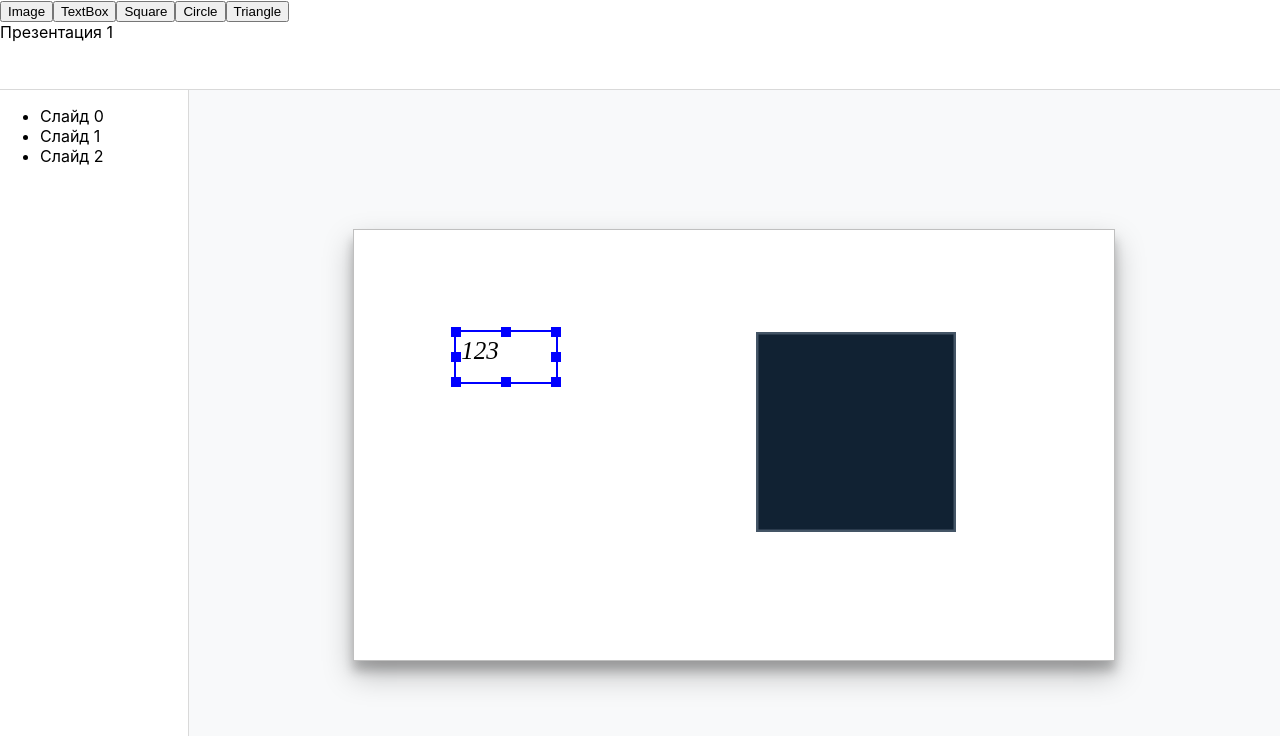
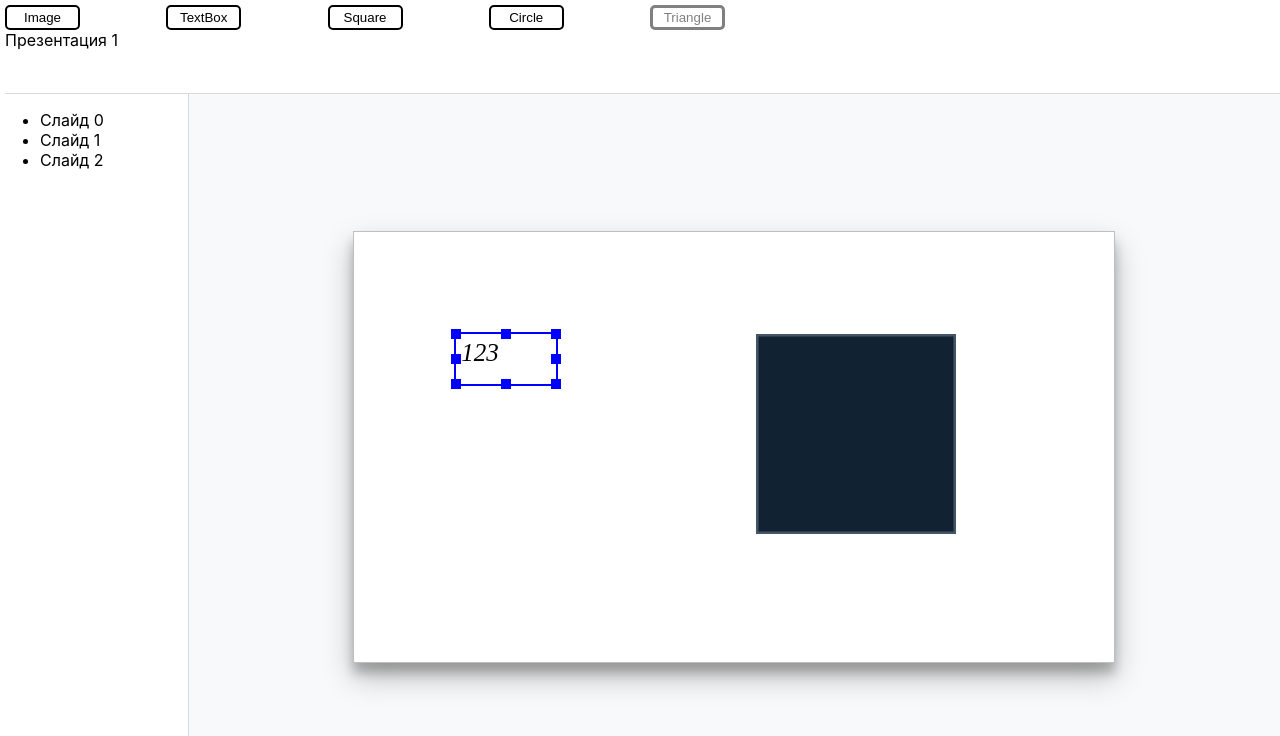
Before and after one commit to reactiven/presentationMaker, a React (Create React App) app: page / in a window 1280 px wide. Shown: the top 736 px of the page. Built offline with nearby package versions, Linux system fonts and the light colour scheme.

Commit message:
Стили для топ панели

```diff
--- a/src/Entity/types.ts
+++ b/src/Entity/types.ts
@@ -69,11 +69,6 @@ type ShapeColorType = {
   fillColor: string,
   strokeColor: string,
 }
-type ButtonProps = {
-  onClick: () => void,
-  label: string,
-  img: string,
-}
 
 export type {
 	State,
@@ -90,5 +85,4 @@ export type {
   ElementStyleType,
 	ShapeColorType,
   StateList,
-  ButtonProps,
 }
--- a/src/components/Button.css
+++ b/src/components/Button.css
@@ -1,5 +1,21 @@
-.standard-button
-{
-    width: 25px;
+.standard-button {
+    width: 75px;
     height: 25px;
+    background: none;
+    border-radius: 5px;
+    border: 2px solid #000;
 }
+
+.standard-button:disabled {
+    border: 3px solid gray;
+    color: gray;
+}
+
+.standard-button:hover:not(:disabled) {
+    background: #dcdcdc;
+}
+
+/* .standard-button:focus {
+    border-radius: 5px;
+    border: 3px solid #87CEFA;
+} */
--- a/src/components/Button.tsx
+++ b/src/components/Button.tsx
@@ -1,11 +1,16 @@
 import React from 'react'
-import { ButtonProps } from '../Entity/types'
+import './Button.css'
 
-
+type ButtonProps = {
+    onClick: () => void,
+    label: string,
+    img: string,
+    disabled: boolean,
+  }
 
 function Button(props: ButtonProps): JSX.Element {
     return (
-        <button className='standard-button' onClick={props.onClick}>
+        <button className='standard-button' onClick={props.onClick} disabled={props.disabled}  >
            {props.label}
             <img src={props.img} alt='' />
         </button>
--- a/src/components/TopPanel.css
+++ b/src/components/TopPanel.css
@@ -1,5 +1,13 @@
 .top-panel {
+    margin-left: 5px;
+    margin-top: 5px;
     height: 100px;
     width: 100%;
     border-bottom: 1px solid #d9d9d9;
 }
+
+.second-row {
+    max-width: 720px;
+    display: flex;
+    justify-content: space-between;
+}
--- a/src/components/TopPanel.tsx
+++ b/src/components/TopPanel.tsx
@@ -32,31 +32,36 @@ function printNewImage(): void {
 function TopPanel(props: PropsType) {
     return(
         <div className="top-panel">
-            <div className="first-row">
+            <div className="second-row">
                 <Button
                     onClick={printNewImage}
                     img={''}
                     label={'Image'}
+                    disabled={false}
                 />
                 <Button
                     onClick={printNewTextBox}
                     img={''}
                     label={'TextBox'}
+                    disabled={false}
                 />
                 <Button
                     onClick={printNewSquare}
                     img={''}
                     label={'Square'}
+                    disabled={false}
                 />
                 <Button
                     onClick={printNewCircle}
                     img={''}
                     label={'Circle'}
+                    disabled={false}
                 />
                 <Button
                     onClick={printNewTriangle}
                     img={''}
                     label={'Triangle'}
+                    disabled={true}
                 />
             </div>
             {state.presentationInfo.name}
```
